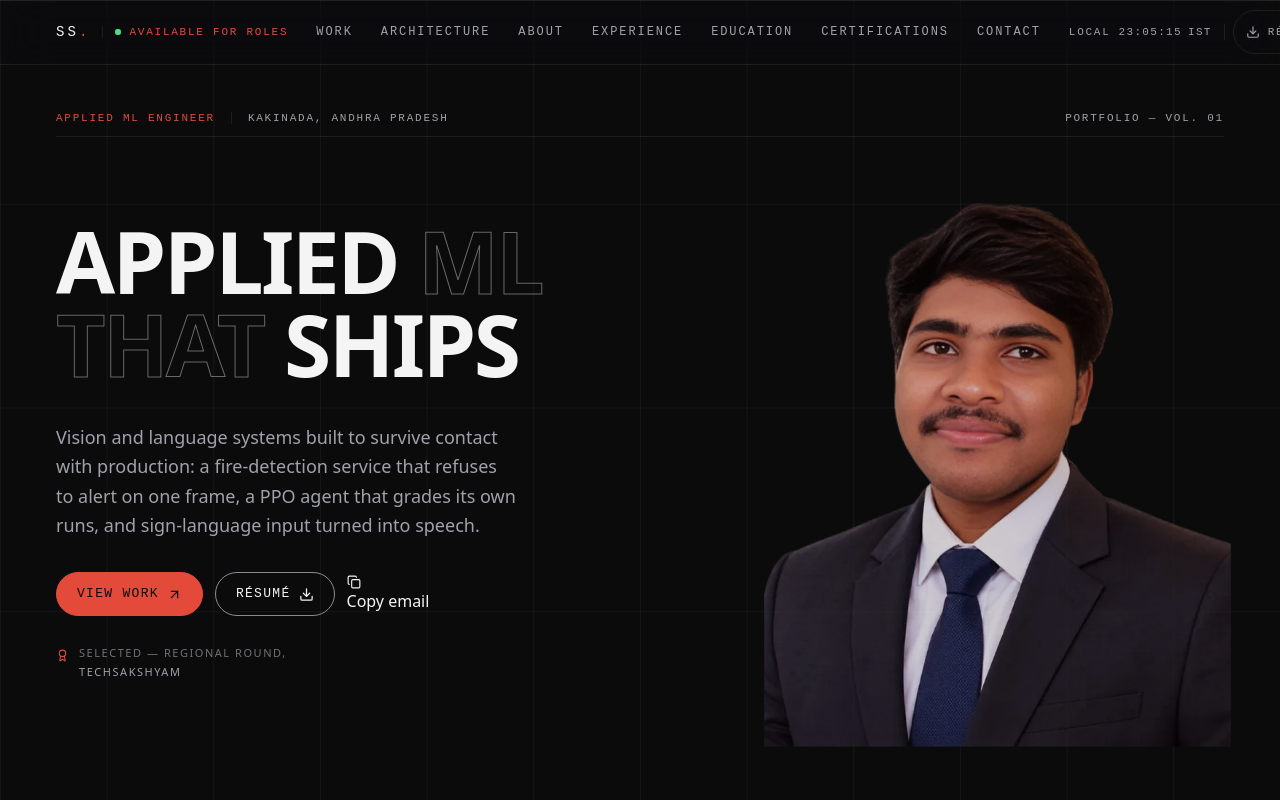
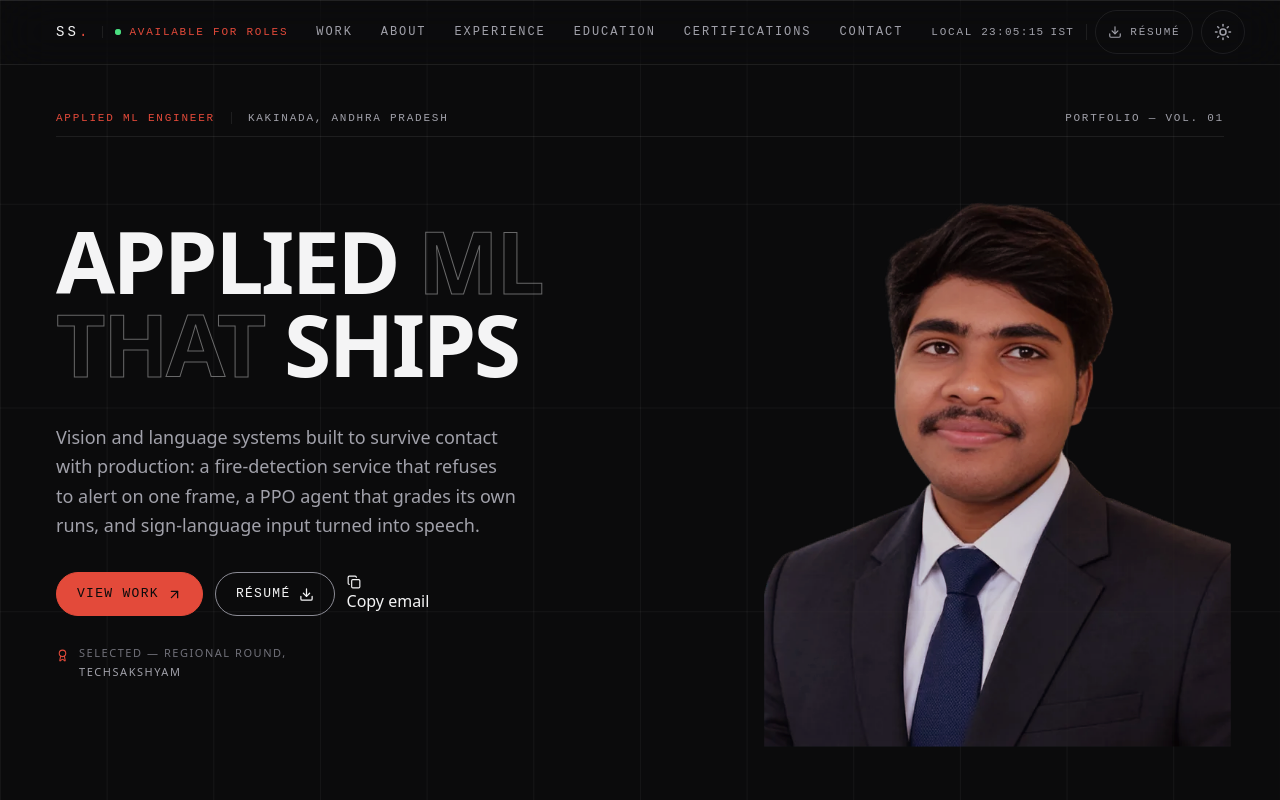
Before and after one commit to santhosh220z/Personal_Portfolio, a React (Vite) app: page / in a window 1280 px wide. Shown: the top 800 px of the page. Built offline with nearby package versions, Linux system fonts and the light colour scheme; a web font is replaced by a local one.

Commit message:
feat(nav): remove Architecture link from navbar

```diff
--- a/src/data/site.js
+++ b/src/data/site.js
@@ -58,7 +58,6 @@ export const SITE = {
  */
 export const NAV_LINKS = [
   { label: 'Work', href: '#work', id: 'work', group: 'Sections' },
-  { label: 'Architecture', href: '#architecture', id: 'architecture', group: 'Sections' },
   { label: 'About', href: '#about', id: 'about', group: 'Sections' },
   { label: 'Experience', href: '#experience', id: 'experience', group: 'Sections' },
   { label: 'Education', href: '#education', id: 'education', group: 'Sections' },
@@ -71,6 +70,7 @@ export const NAV_LINKS = [
  */
 export const COMMAND_INDEX = [
   ...NAV_LINKS,
+  { label: 'Architecture', href: '#architecture', id: 'architecture', group: 'Sections' },
   { label: 'GitHub', href: SITE.github, group: 'Elsewhere', external: true },
   { label: 'LinkedIn', href: SITE.linkedin, group: 'Elsewhere', external: true },
   { label: 'Email', href: `mailto:${SITE.email}`, group: 'Elsewhere', external: true },
```
